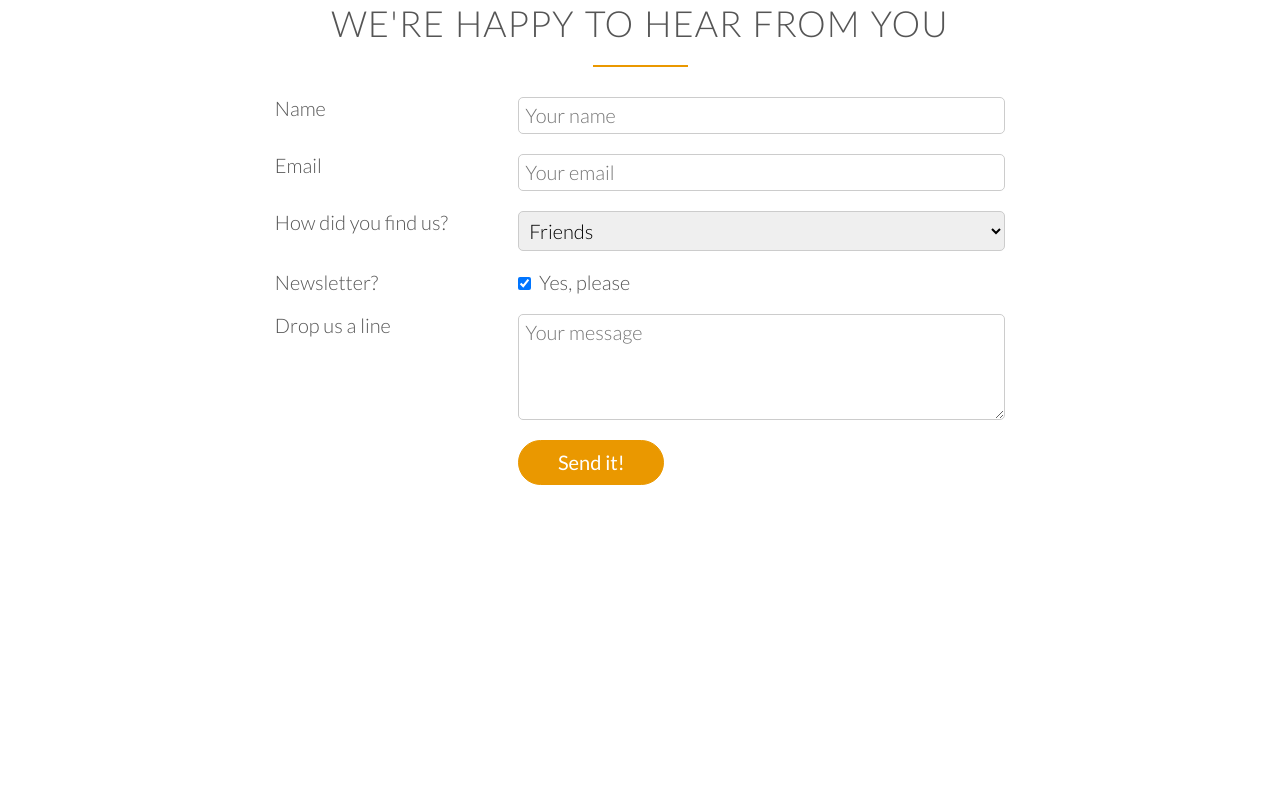
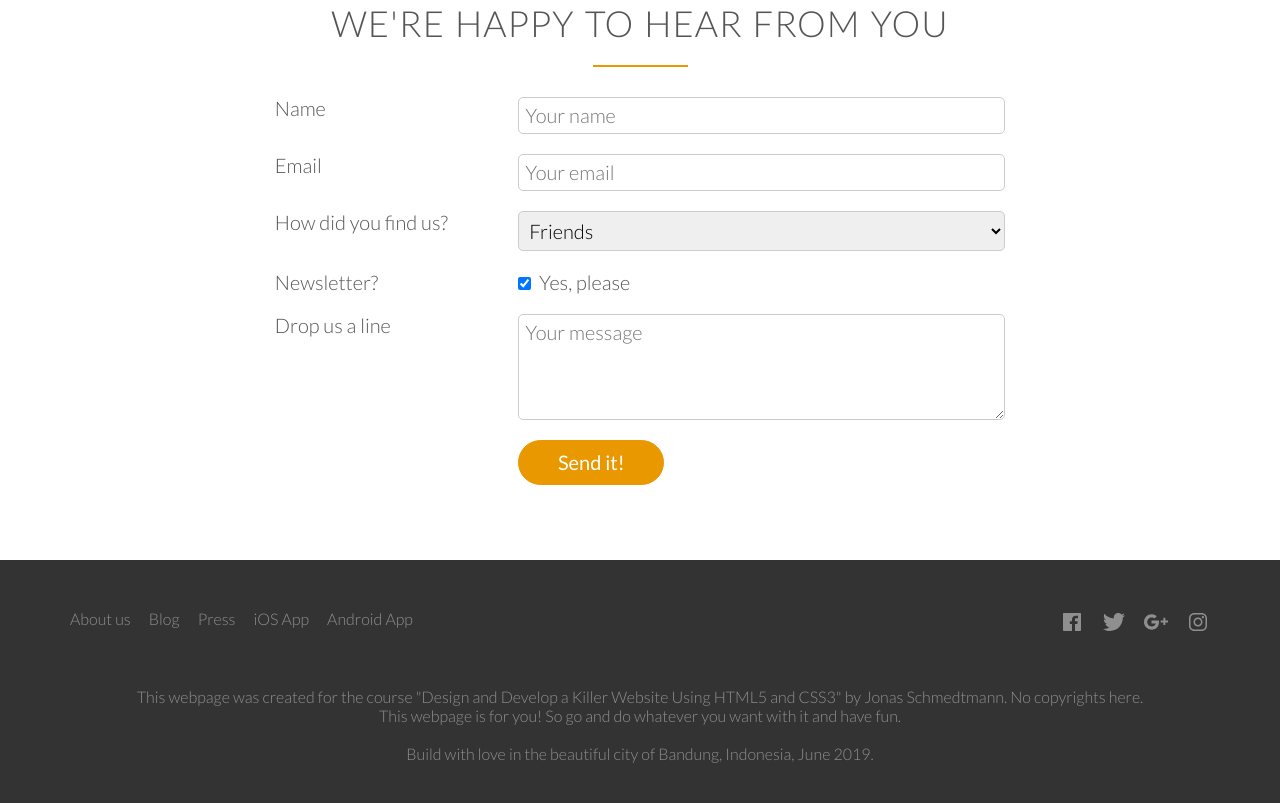
Before and after one commit to gejimayu/omnifood, a plain HTML site: page index.html in a window 1280 px wide. Shown: the part 4433-5236 px from the top of the page. Before the commit the page ends 4993 px from the top, so only its background shows below. Drawn offline with nearby package versions, Linux system fonts and the light colour scheme.

Commit message:
Add footer section

```diff
--- a/index.html
+++ b/index.html
@@ -307,5 +307,31 @@
         </form>
       </div>
     </section>
+
+    <footer>
+      <div class="links row">
+        <div class="nav">
+          <a href="">About us</a>
+          <a href="">Blog</a>
+          <a href="">Press</a>
+          <a href="">iOS App</a>
+          <a href="">Android App</a>
+        </div>
+        <div class="social-media">
+          <a href=""><ion-icon name="logo-facebook"></ion-icon></a>
+          <a href=""><ion-icon name="logo-twitter"></ion-icon></a>
+          <a href=""><ion-icon name="logo-googleplus"></ion-icon></a>
+          <a href=""><ion-icon name="logo-instagram"></ion-icon></a>
+        </div>
+      </div>
+      <p class="copyright row">
+        This webpage was created for the course "Design and Develop a Killer Website Using HTML5 and CSS3" by Jonas Schmedtmann. No copyrights here.
+        <br>
+        This webpage is for you! So go and do whatever you want with it and have fun.
+      </p>
+      <p class="credit row">
+        Build with love in the beautiful city of Bandung, Indonesia, June 2019.
+      </p>
+    </footer>
   </body>
 </html>
--- a/resources/css/style.css
+++ b/resources/css/style.css
@@ -493,3 +493,49 @@ textarea {
   border: 1px solid #ccc;
   font-weight: 300;
 }
+
+/* ------------------- */
+/* FOOTER SECTION */
+/* ------------------- */
+
+footer {
+  background-color: rgb(51, 51, 51);
+  color: #8F8F8F;
+  font-size: 0.8rem;
+}
+
+footer .nav a {
+  color: #8F8F8F;
+  display: inline-block;
+  margin-right: 15px;
+}
+
+footer .nav a:hover, a:active {
+  color: #E7E7E7;
+}
+
+footer .social-media a {
+  color:  #8F8F8F;
+  font-size: 1.2rem;
+  margin-left: 15px;
+}
+
+footer .social-media a:hover, a:active {
+  color: #E7E7E7;
+}
+
+footer .links {
+  display: flex;
+  justify-content: space-between;
+  padding: 50px 0;
+}
+
+footer .copyright {
+  text-align: center;
+  margin-bottom: 20px;
+}
+
+footer .credit {
+  text-align: center;
+  padding-bottom: 40px;
+}
```
